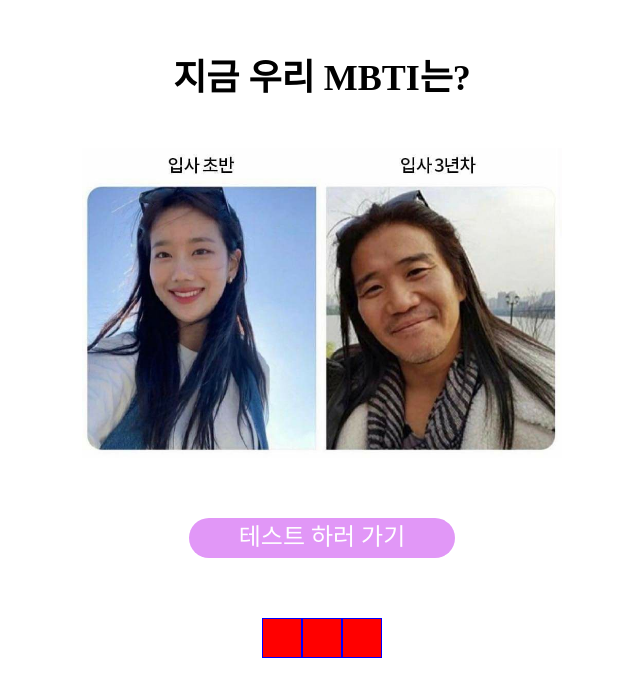
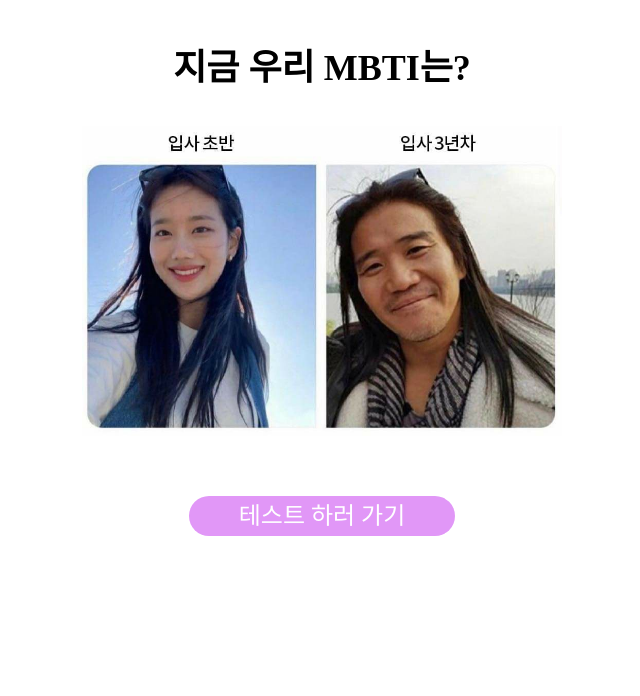
Before and after one commit to Abangpa1ace/PJT4-MBTI, a React (Vite) app: page / in a window 1280 px wide. Shown: the top 696 px of the page, without its empty margins (318-958 px from the left). Built offline with nearby package versions, Linux system fonts and the light colour scheme; a web font is replaced by a local one.

Commit message:
single-line styled 추가

```diff
--- /dev/null
+++ b/src/styles/asset.ts
@@ -0,0 +1,154 @@
+import { css } from 'styled-components';
+
+type customStylesType = {
+  [K: string]: Function;
+}
+
+const customStyles: customStylesType = {
+  // position
+  rel:() => `position: relative;`,
+  abs: () => `position: absolute;`,
+  fix: () => `position: fixed;`,
+  static: () => `position: static;`,
+  sticky: () => `position: sticky;`,
+
+  // display
+  db: () => `display: block;`,
+  dib: () => `display: inline-block;`,
+  di: () => `display: inline;`,
+  dh: () => `display: hide;`,
+  cnt: (cnt = '') => `content: ${cnt};`,
+
+  // display: flex
+  flex: () => `display: flex`,
+  'inline-flex': () => `display: inline-flex;`,
+  'flex-jc': (jc = 'center') => `justify-contents: ${jc};`,
+  'flex-ai': (ai = 'center') => `align-items: ${ai};`,
+  'flex-dr': (dr = 'row') => `flex-direction: ${dr};`,
+  'flex-wrap': (wrap = 'wrap') => `display: flex; flex-wrap: ${wrap}`,
+  gap: (g: string) => `gap: ${g};`,
+  'flex-center': () => `display: flex; justify-contents: center; align-items: center;`,
+  'flex-column': () => `display: flex; justify-contents: center; align-items: center; flex-direction: column;`,
+
+  // width, height
+  wh: (w: string, h: string) => `width: ${w}; height: ${h};`,
+  w: (w = '100%') => `width: ${w};`,
+  wf: () => `width: 100%;`,
+  'min-w': (w = '100%') => `min-width: ${w};`,
+  'max-w': (w = '100%') => `max-width: ${w};`,
+  'calc-w': (v1: string, v2: string) => `width: calc(${v1} - ${v2})`,
+  h: (h: string): string => `height: ${h};`,
+  hf: () => `height: 100%;`,
+  'min-h': (h = '100%') => `min-height: ${h};`,
+  'max-h': (h = '100%') => `max-height: ${h};`,
+
+  // padding
+  p: (py: string, px?: string) => `padding: ${py} ${px || ''};`,
+  pt: (p: string) => `padding-top: ${p};`,
+  pb: (p: string) => `padding-bottom: ${p};`,
+  pl: (p: string) => `padding-left: ${p};`,
+  pr: (p: string) => `padding-right: ${p};`,
+  px: (p: string) => `padding-left: ${p}; padding-right: ${p};`,
+  py: (p: string) => `padding-top: ${p}; padding-bottom: ${p};`,
+
+  // margin
+  m: (my: string, mx?: string) => `margin: ${my} ${mx || ''};`,
+  mt: (m: string) => `margin-top: ${m};`,
+  mb: (m: string) => `margin-bottom: ${m};`,
+  ml: (m: string) => `margin-left: ${m};`,
+  mr: (m: string) => `margin-right: ${m};`,
+  mx: (m: string) => `margin-left: ${m}; margin-right: ${m};`,
+  my: (m: string) => `margin-top: ${m}; margin-bottom: ${m};`,
+  mc: () => `margin: 0 auto;`,
+
+  // absolute position
+  at: (t = '0') => `top: ${t};`,
+  ab: (b = '0') => `bottom: ${b};`,
+  al: (l = '0') => `left: ${l};`,
+  ar: (r = '0') => `right: ${r};`,
+  alt: (l='0', t='0') => `left: ${l}; top: ${t}`,
+  alb: (l='0', b='0') => `left: ${l}; bottom: ${b}`,
+  art: (r='0', t='0') => `right: ${r}; top: ${t}`,
+  arb: (r='0', b='0') => `right: ${r}; bottom: ${b}`,
+  ac: () => `left: 50%; top: 50%;`,
+
+  // visibility
+  visible: () => `visibility: visible;`,
+  hidden: () => `visibility: hidden;`,
+
+  // background, color
+  bgc: (bgc: string): string => `background-color: ${bgc};`,
+  c: (c: string): string => `color: ${c};`,
+  fill: (c: string) => `fill: ${c};`,
+  stroke: (c: string) => `stroke: ${c};`,
+
+  // border
+  '-a': (c: string|null, t = '1px') => `border: ${c ? `${t} solid ${c}` : '0'};`,
+  '-t': (c: string|null, t = '1px') => `border-top: ${c ? `${t} solid ${c}` : '0'};`,
+  '-b': (c: string|null, t = '1px') => `border-bottom: ${c ? `${t} solid ${c}` : '0'};`,
+  '-l': (c: string|null, t = '1px') => `border-left: ${c ? `${t} solid ${c}` : '0'};`,
+  '-r': (c: string|null, t = '1px') => `border-right: ${c ? `${t} solid ${c}` : '0'};`,
+
+  // font-size
+  fs: (fs: string, lh = '1'): string => `font-size: ${fs}; line-height: ${lh};`,
+  lh: (lh: string) => `line-height: ${lh};`,
+  ls: (ls: string) => `letter-spacing: ${ls};`,
+  ti: (ti: string) => `text-indent: ${ti};`,
+
+  // font-weight
+  fw: (fw = '400') => `font-weight: ${fw};`,
+  bold: () => `font-weight: bold;`,
+  td: (d: string) => `text-decoration: ${d};`,
+  underline: () => `text-decoration: underline;`,
+
+  // text-align, vertical-align, float
+  ta: (ta: string) => `text-align: ${ta};`,
+  tac: () => `text-align: center;`,
+  tal: () => `text-align: left;`,
+  tar: () => `text-align: right;`,
+  va: (va: string) => `vertical-align: ${va};`,
+  vat: () => `vertical-align: top;`,
+  vam: () => `vertical-align: middle;`,
+  vab: () => `vertical-align: bottom;`,
+  fl: () => `float: left;`,
+  fr: () => `float: right;`,
+
+  // border-radius
+  br: (br = '4px') => `border-radius: ${br};`,
+  'br-t': (br = '4px') => `border-radius: ${br} ${br} 0 0;`,
+  'br-b': (br = '4px') => `border-radius: 0 0 ${br} ${br};`,
+  'br-l': (br = '4px') => `border-radius: ${br} 0 0 ${br};`,
+  'br-r': (br = '4px') => `border-radius: 0 ${br} ${br} 0;`,
+
+  // transform
+  't-x': (t: string) => `transform: translateX(${t});`,
+  't-y': (t: string) => `transform: translateY(${t});`,
+  't-xy': (tx: string, ty: string) => `transform: translateX(${tx}) translateY(${ty});`,
+  't-xc': () => `transform: translateX(50%);`,
+  't-yc': () => `transform: translateY(50%);`,
+  't-xyc': () => `transform: translateX(50%) translateY(50%);`,
+  't-r': (t: string) => `transform: rotate(${t});`,
+  't-s': (t: string) => `transform: scale(${t});`,
+  't-sx': (t: string) => `transform: scaleX(${t});`,
+  't-sy': (t: string) => `transform: scaleY(${t});`,
+
+  // overflow
+  overflow: (of = 'visible') => `overflow: ${of};`,
+  crop: () => `overflow: hidden;`,
+  autoScroll: () => `overflow: auto;`,
+  scroll: () => `overflow: scroll;`,
+  ellipsis: (line: string) => !line
+    ? `overflow: hidden; text-overflow: ellipsis; white-space: nowrap;`
+    : `overflow: hidden; text-after-overflow: ellipsis; display: -webkit-box; -webkit-box-orient: vertical; -webkit-line-clamp: ${line};`,
+
+  // etc
+  filter: (type: FilterType, v: string) => `${type}: ${v};`,
+  pointer: () => `cursor: pointer;`,
+  o: (o: string) => `opacity: ${o};`,
+  z: (z: string) => `z-index: ${z};`,
+
+  // animations
+  trans: (time = '0.3s', target = 'all', type = 'ease') => `transition: ${target} ${time} ${type}`,
+}
+
+export default customStyles;
--- a/src/styles/mixin.ts
+++ b/src/styles/mixin.ts
@@ -1,4 +1,6 @@
 import { css } from 'styled-components';
+import customStyles from './asset';
+import { strSplit } from '@/utils';
 
 export const container = css`
   max-width: 580px;
@@ -7,49 +9,18 @@
   padding: 50px;
   overflow: hidden;
 
-  * > {
-    width: 100%;
-  }
-
   @media (max-width: 580px) {
     width: 100%;
     padding: 50px 15px;
   }
 `;
 
-export const test = (d = 'flex', jc = 'center', ai = 'center', fd = 'row') => {
-  return css`
-    display: ${d};
-    justify-content: ${jc};
-    align-items: ${ai};
-    flex-direction: ${fd};
-  `;
+export const s = (styleContext: string) => {
+  const styles = strSplit(styleContext, ';').reduce((acc, style) => {
+    let [k,v] = style.split(/[()]/)
+    const vs = v ? strSplit(v, ',').map(v => Number(v) ? `${v}px` : v) : '';
+    return acc + customStyles[k](...vs)
+  }, '')
+
+  return css`${styles}`
 }
-
-export const flexCenter = css`
-  display: flex;
-  justify-content: center;
-  align-items: center;
-`;
-
-export const flexBetween = css`
-  display: flex;
-  justify-content: space-between;
-  align-items: center;
-`;
-
-export const flexAlign = css`
-  display: flex;
-  align-items: center;
-`;
-
-export const flexColumn = css`
-  ${flexCenter};
-  flex-direction: column;
-`;
-
-export const ellipsis = css`
-  white-space: nowrap;
-  overflow: hidden;
-  text-overflow: ellipsis;
-`;
--- /dev/null
+++ b/src/types/styles.d.ts
@@ -0,0 +1 @@
+type FilterType = 'blur' | 'brightness' | 'contrast' | 'drop-shadow' | 'grayscale' | 'hue-rotate' | 'invert' | 'opacity' | 'saturate' | 'sepia' | 'url'
--- /dev/null
+++ b/src/utils/index.ts
@@ -0,0 +1,3 @@
+export const strSplit = (str: string, cr = ' ') => {
+  return str.split(cr).map(s => s.trim()).filter(is => is);
+}
--- a/src/views/components/BaseButton.tsx
+++ b/src/views/components/BaseButton.tsx
@@ -1,24 +1,22 @@
-import { flexCenter } from '@/styles/mixin';
+import { s } from '@/styles/mixin';
 import React from 'react'
 import styled, { css } from 'styled-components';
 
 type Props = {
   children: React.ReactNode;
+  className?: string;
   color: string;
 }
 
-const BaseButton: React.FC<Props> = ({ children, color }) => {
+const BaseButton: React.FC<Props> = ({ children, className, color }) => {
   return (
-    <ScButton color={color}>{children || '확인'}</ScButton>
+    <ScButton className={className} color={color}>{children || '확인'}</ScButton>
   )
 }
 
 const ScButton = styled.button`
-  ${flexCenter};
-  height: 40px;
-  padding: 0 50px;
-  border-radius: 20px;
-  transition: opacity .3s ease;
+  ${s(`h(40); p(0,50); br(20); trans(.3s, opacity); flex-center;`)}
+
   &:hover {
     opacity: 0.7;
   }
@@ -33,7 +31,7 @@
         return css`background: #d4d4d4; color: #191919;`
       case 'purple':
       default:
-        return css`background: ${theme.purple[1]}; color: white;`
+        return s(`bgc(${theme.purple[1]}); c(white)`)
     }
   }}
 `;
--- a/src/views/pages/MainPage.tsx
+++ b/src/views/pages/MainPage.tsx
@@ -1,6 +1,6 @@
 import React from 'react'
 import styled from 'styled-components';
-import { container, flexColumn, test } from '@/styles/mixin';
+import { container, s } from '@/styles/mixin';
 import BaseButton from '@/views/components/BaseButton';
 
 const MainPage = () => {
@@ -12,36 +12,17 @@
           <img src="/src/asset/img/intro.jpeg" alt="intro-difference-img" />
         </div>
         <BaseButton color="purple">테스트 하러 가기</BaseButton>
-        <Test>
-          <div></div>
-          <div></div>
-          <div></div>
-        </Test>
       </section>
     </ScMainPage>
   )
 }
 
-const Test = styled.div`
-  margin-top: 60px;
-  ${test()}
-
-  > * {
-    width: 40px;
-    height: 40px;
-    border: 1px solid blue;
-    background: red;
-  }
-`;
-
 const ScMainPage = styled.div`
   > section {
     ${container};
-    ${flexColumn};
+    ${s(`flex-column;`)}
 
-    h2 {
-      font-size: 36px;
-    }
+    h2 { ${s(`fs(36);`)} }
 
     .image-holder {
       height: 310px;
```
